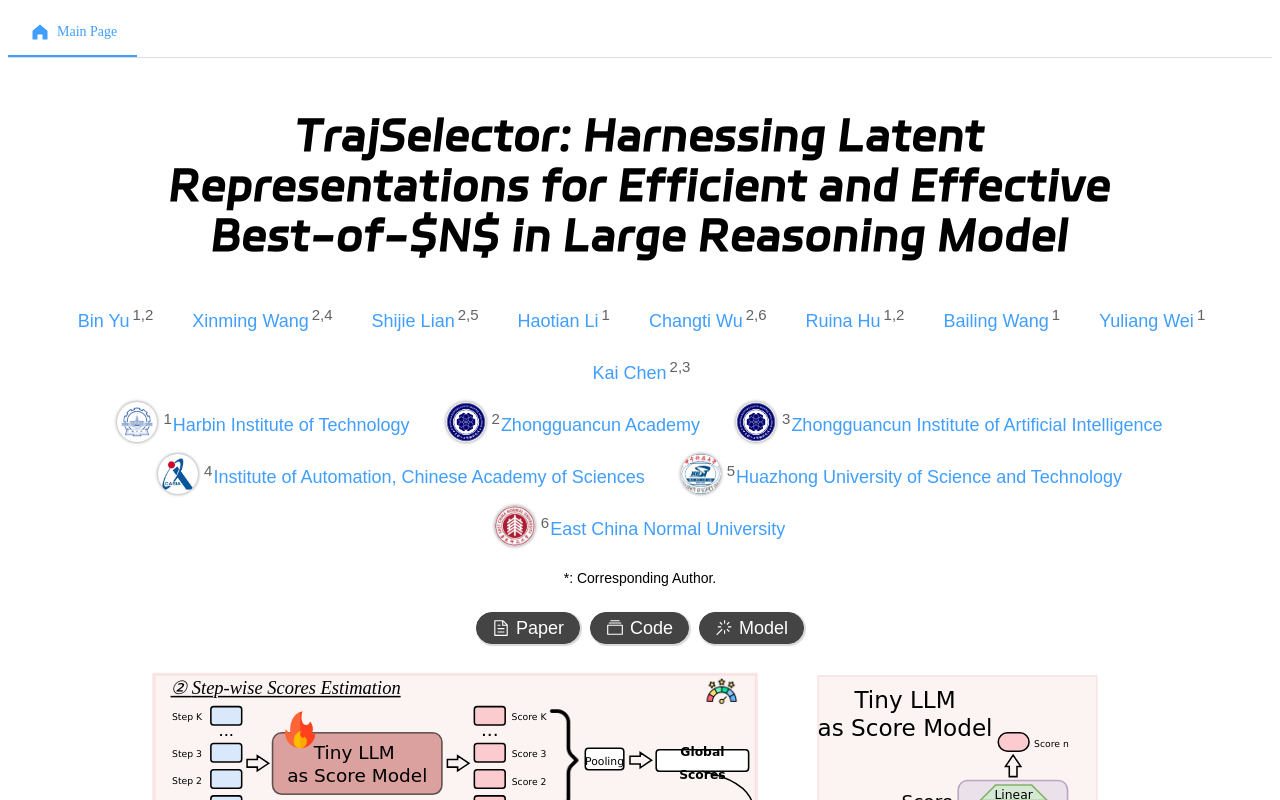
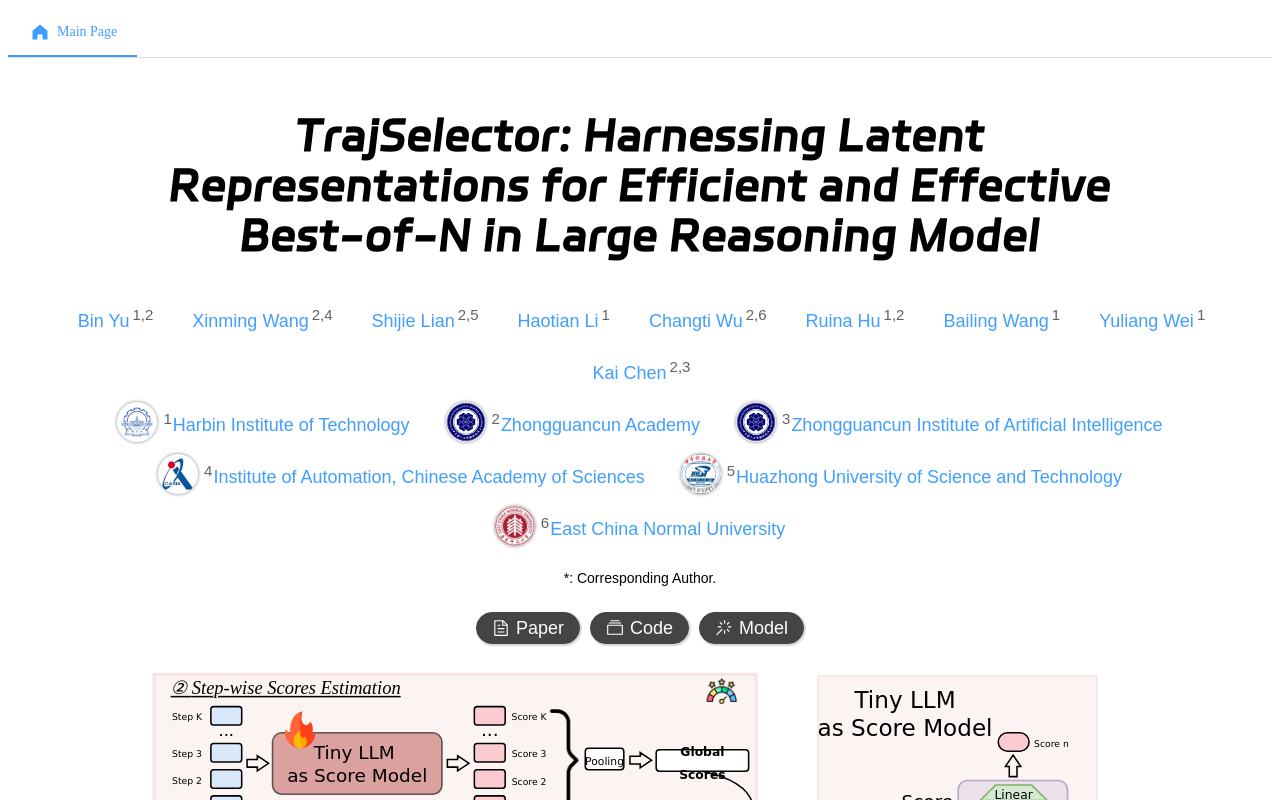
Before and after one commit to ZGCA-AI4Edu/TrajSelector, a Vue app: page / in a window 1280 px wide. Shown: the top 800 px of the page. Built offline with nearby package versions, Linux system fonts and the light colour scheme.

Commit message:
:bug: fix the error of title

```diff
--- a/src/components/sections/Title.vue
+++ b/src/components/sections/Title.vue
@@ -8,7 +8,7 @@
 const logo = ''
 
 // 标题
-const title = 'TrajSelector: Harnessing Latent Representations for Efficient and Effective Best-of-$N$ in Large Reasoning Model'
+const title = 'TrajSelector: Harnessing Latent Representations for Efficient and Effective Best-of-N in Large Reasoning Model'
 
 // 标题颜色
 const title_color = '#000000'
```
